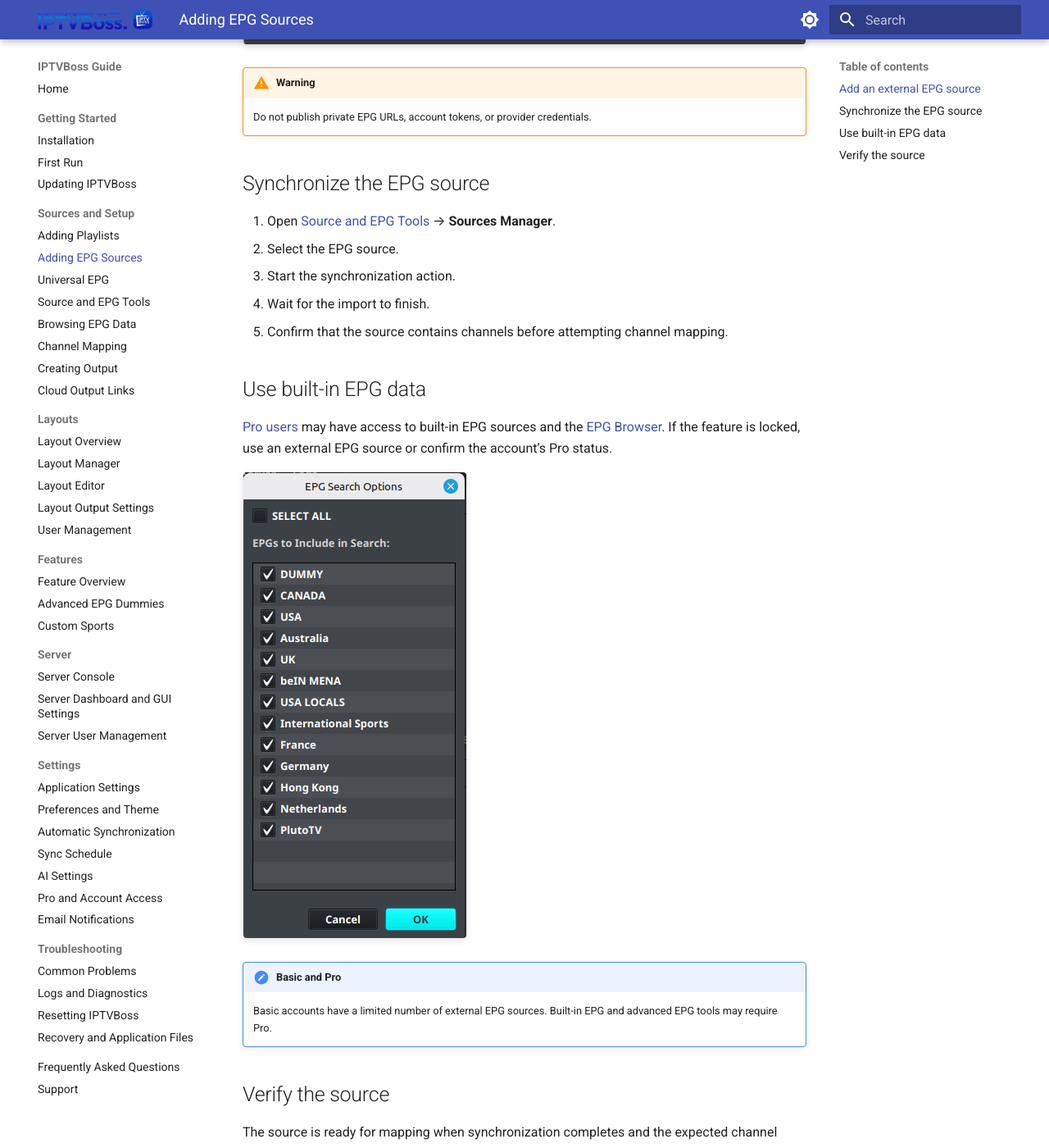
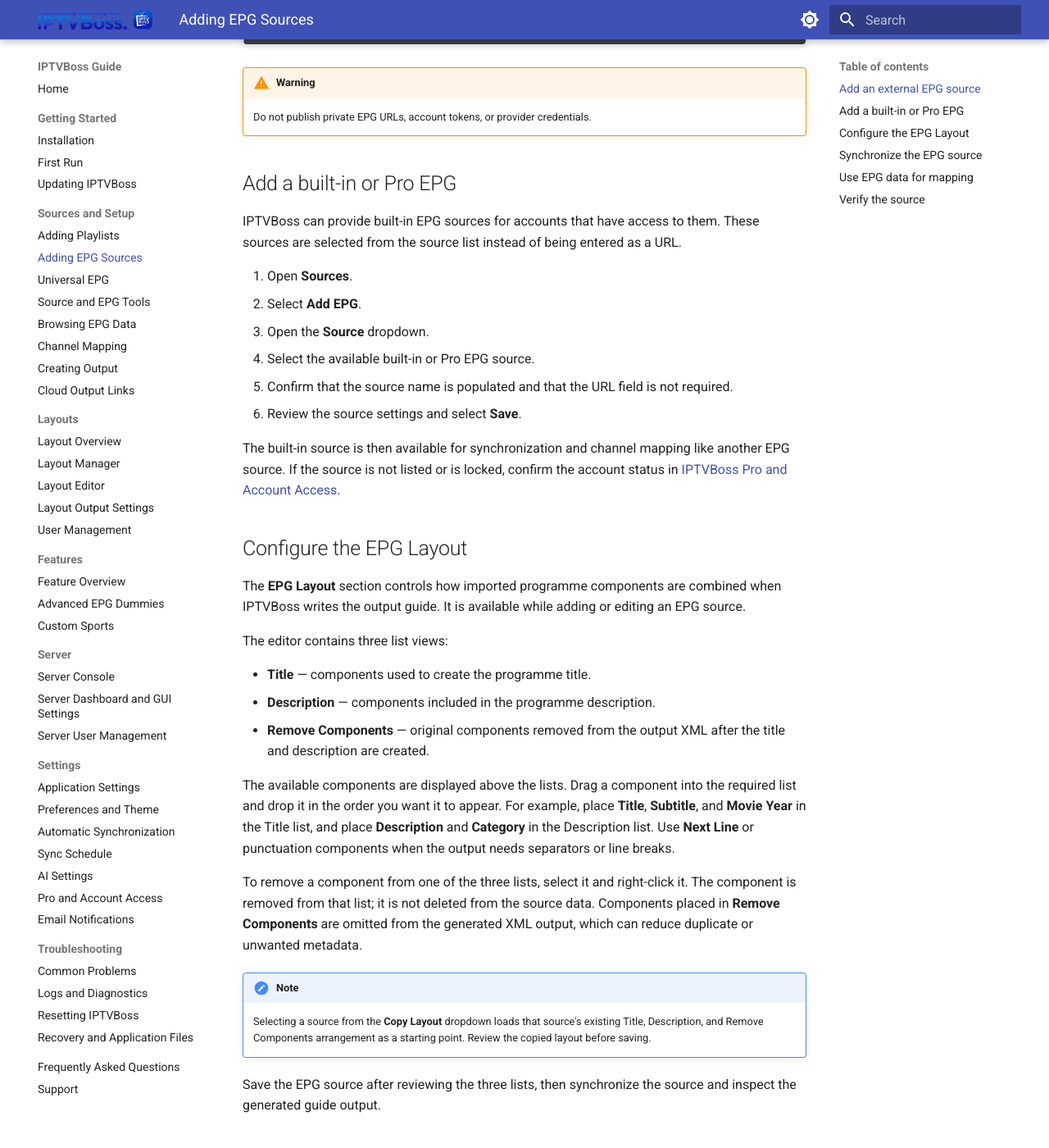
Before and after one commit to walrusone/iptvboss_guide, an MkDocs documentation site: the page built from docs/setup/epg-sources.md, in a window 1280 px wide and 1400 px high, scrolled down 1167 px. Shown: the whole window at 82% size. Built offline with MkDocs 1.6.1 and Material for MkDocs 9.7.7, drawn with Linux system fonts in a browser that asks for light colours; some of the changed text lies outside the part shown.

Commit message:
Expand EPG setup and mapping guidance

```diff
--- a/docs/setup/epg-sources.md
+++ b/docs/setup/epg-sources.md
@@ -16,6 +16,38 @@ An EPG source supplies programme information that can be assigned to channels in
 !!! warning
     Do not publish private EPG URLs, account tokens, or provider credentials.
 
+## Add a built-in or Pro EPG
+
+IPTVBoss can provide built-in EPG sources for accounts that have access to them. These sources are selected from the source list instead of being entered as a URL.
+
+1. Open **Sources**.
+2. Select **Add EPG**.
+3. Open the **Source** dropdown.
+4. Select the available built-in or Pro EPG source.
+5. Confirm that the source name is populated and that the URL field is not required.
+6. Review the source settings and select **Save**.
+
+The built-in source is then available for synchronization and channel mapping like another EPG source. If the source is not listed or is locked, confirm the account status in [IPTVBoss Pro and Account Access](../settings/pro.md).
+
+## Configure the EPG Layout
+
+The **EPG Layout** section controls how imported programme components are combined when IPTVBoss writes the output guide. It is available while adding or editing an EPG source.
+
+The editor contains three list views:
+
+- **Title** — components used to create the programme title.
+- **Description** — components included in the programme description.
+- **Remove Components** — original components removed from the output XML after the title and description are created.
+
+The available components are displayed above the lists. Drag a component into the required list and drop it in the order you want it to appear. For example, place **Title**, **Subtitle**, and **Movie Year** in the Title list, and place **Description** and **Category** in the Description list. Use **Next Line** or punctuation components when the output needs separators or line breaks.
+
+To remove a component from one of the three lists, select it and right-click it. The component is removed from that list; it is not deleted from the source data. Components placed in **Remove Components** are omitted from the generated XML output, which can reduce duplicate or unwanted metadata.
+
+!!! note
+    Selecting a source from the **Copy Layout** dropdown loads that source's existing Title, Description, and Remove Components arrangement as a starting point. Review the copied layout before saving.
+
+Save the EPG source after reviewing the three lists, then synchronize the source and inspect the generated guide output.
+
 ## Synchronize the EPG source
 
 1. Open [Source and EPG Tools](source-tools.md) → **Sources Manager**.
@@ -24,14 +56,12 @@ An EPG source supplies programme information that can be assigned to channels in
 4. Wait for the import to finish.
 5. Confirm that the source contains channels before attempting channel mapping.
 
-## Use built-in EPG data
+## Use EPG data for mapping
 
-[Pro users](../settings/pro.md) may have access to built-in EPG sources and the [EPG Browser](epg-browser.md). If the feature is locked, use an external EPG source or confirm the account’s Pro status.
-
-![EPG search options](../assets/images/epg/epg-search-options.png)
+After synchronizing an external or built-in source, use [Channel Mapping](channel-mapping.md) to assign its channels to playlist channels. Use the [EPG Browser](epg-browser.md) when you need to inspect programme data before mapping.
 
 !!! note "Basic and Pro"
-    Basic accounts have a limited number of external EPG sources. Built-in EPG and advanced EPG tools may require Pro.
+    Built-in EPG sources and some advanced EPG tools may require Pro. External EPG sources remain available when the account can use them.
 
 ## Verify the source
 
```
Also changed, not shown: docs/setup/channel-mapping.md (+2 -0 lines), docs/setup/epg-browser.md (+1 -1 lines), docs/setup/source-tools.md (+13 -1 lines).
